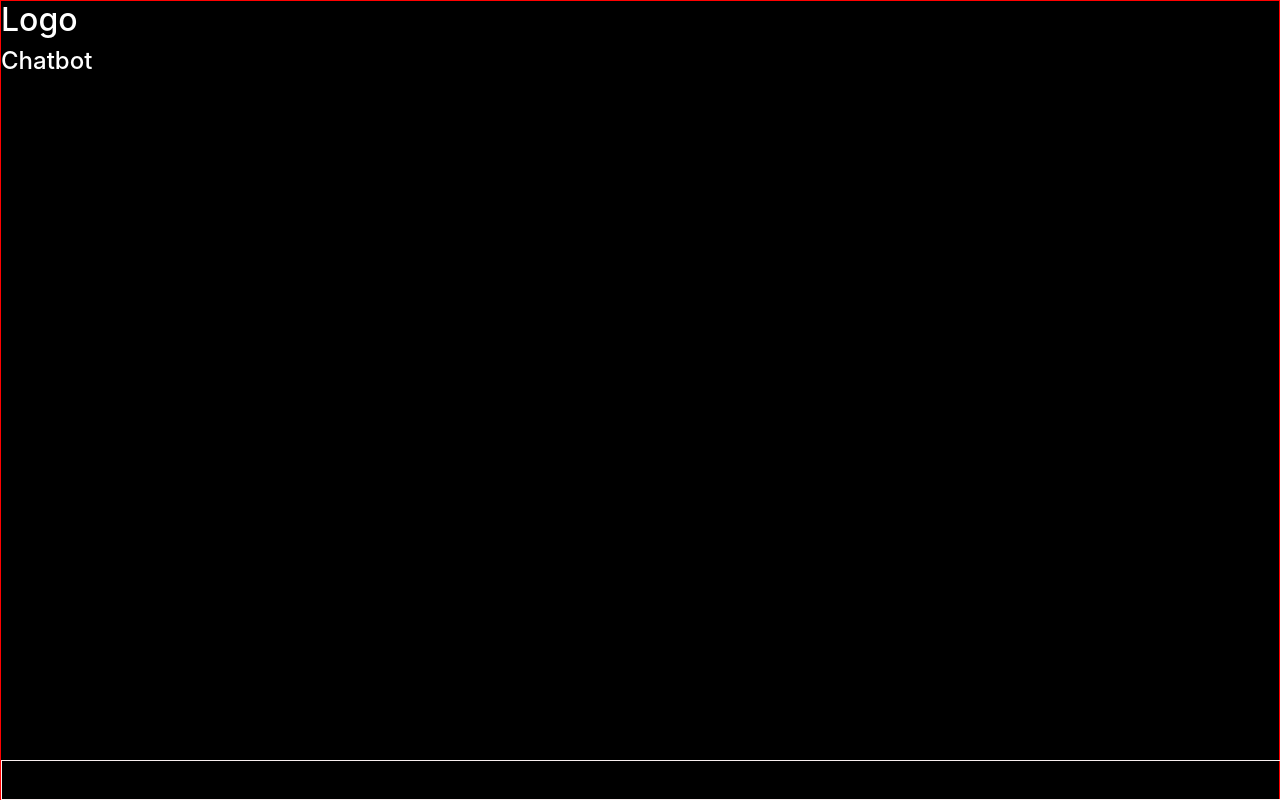
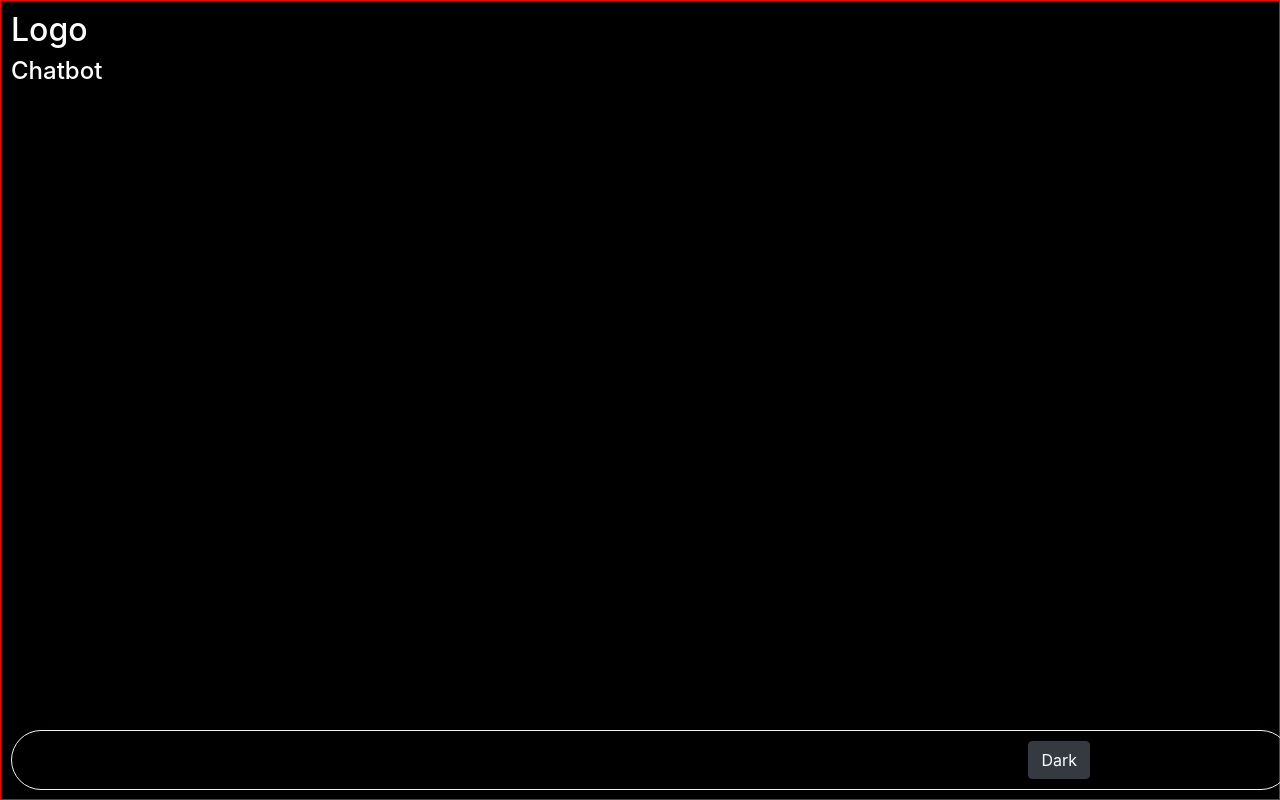
Before and after one commit to cigroup-acct/reactbot, a React (Create React App) app in the folder client/: page / in a window 1280 px wide. Built offline with nearby package versions, Linux system fonts and the light colour scheme.

Commit message:
Added ChatField Component

```diff
--- a/client/src/assets/css/style.css
+++ b/client/src/assets/css/style.css
@@ -1,5 +1,9 @@
 body {
   background-color: black;
+  color: #fff;
   margin: 0;
   padding: 0;
 }
+* {
+  color: #fff;
+}
--- a/client/src/components/App.css
+++ b/client/src/components/App.css
@@ -8,5 +8,5 @@
   overflow-y: scroll;
   background-color: black;
   color: #ffffff;
-  padding: 0;
+  padding: 10px;
 }
--- a/client/src/components/Chatbot/ChatField.css
+++ b/client/src/components/Chatbot/ChatField.css
@@ -1,8 +1,18 @@
-.input {
+.input-wrapper {
   position: fixed;
-  bottom: 0;
+  display: inline-flex;
+  bottom: 10px;
   width: 100%;
-  height: 40px;
+  /* height: 40px; */
+  border-radius: 50px;
   background-color: transparent;
   border: 1px solid #f9f0f0;
+  padding: 10px;
 }
+
+.input {
+  border: 0px;
+  width: 80%;
+  height: 100%;
+  background-color: transparent;
+}
--- a/client/src/components/Chatbot/ChatField.js
+++ b/client/src/components/Chatbot/ChatField.js
@@ -1,7 +1,7 @@
 import React, { Component } from 'react';
 import axios from 'axios/index';
 import './ChatField.css';
-
+import { Button } from 'react-bootstrap';
 
 class Chatbot extends Component{
   constructor(props) {
@@ -50,8 +50,15 @@ class Chatbot extends Component{
   render() {
     return (
       <div className="chatfield">
-          <h4>Chatbot</h4>
-          <input type="text" className="input"/>
+        <h4>Chatbot</h4>
+        <div className="input-wrapper">
+
+          <input type="text" className="input" />
+
+          <Button variant="dark">Dark</Button>
+        </div>
+
+
       </div>
     )
   }
--- a/client/src/index.js
+++ b/client/src/index.js
@@ -2,8 +2,9 @@ import React from 'react';
 import ReactDOM from 'react-dom';
 import App from './components/App';
 import reportWebVitals from './reportWebVitals';
+
+
 import './assets/css/style.css';
-
 import 'bootstrap/dist/css/bootstrap.min.css';
 
 ReactDOM.render(
```
Also changed, not shown: 1 other file (tests, documents, lock files or other folders).
